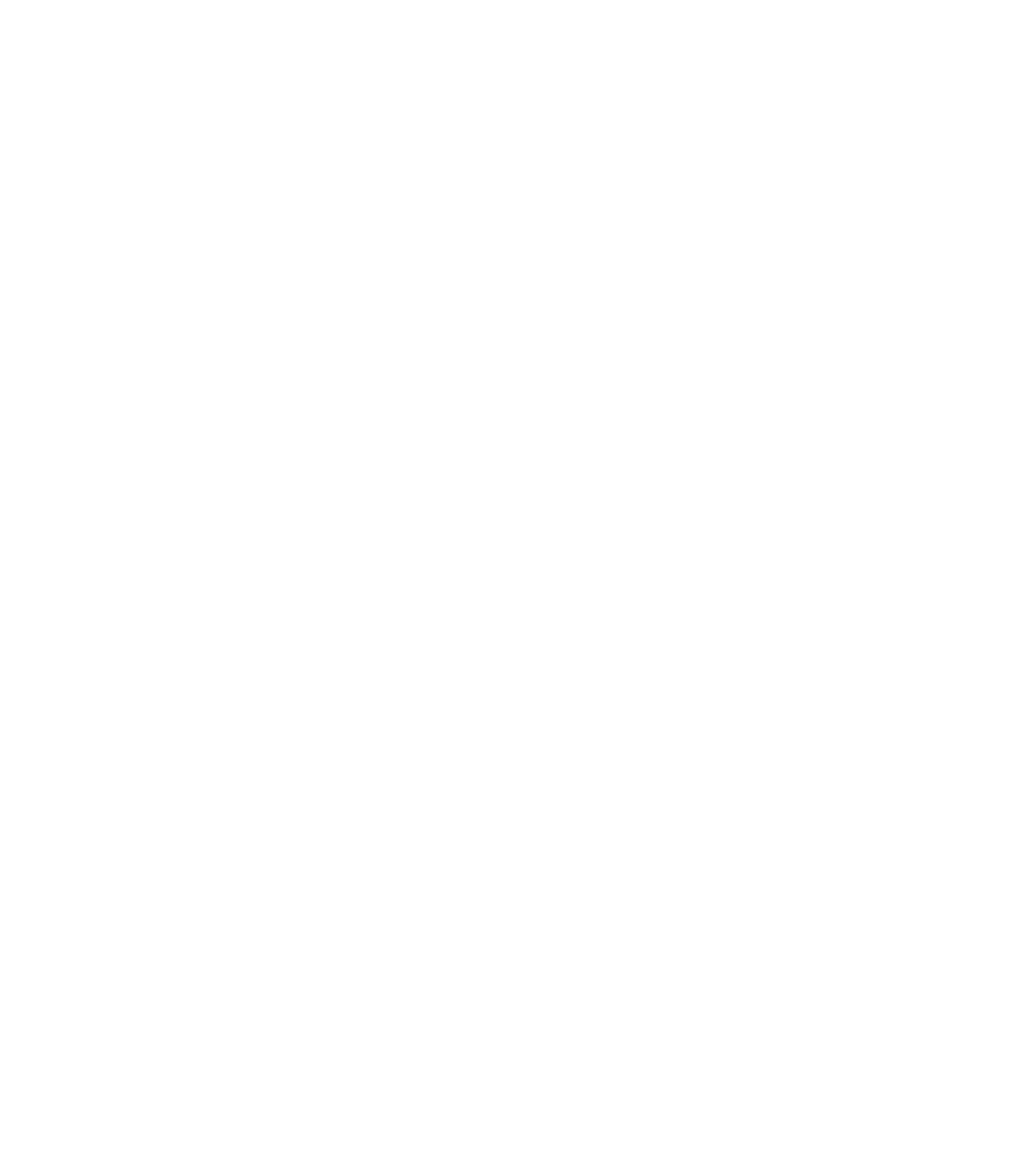
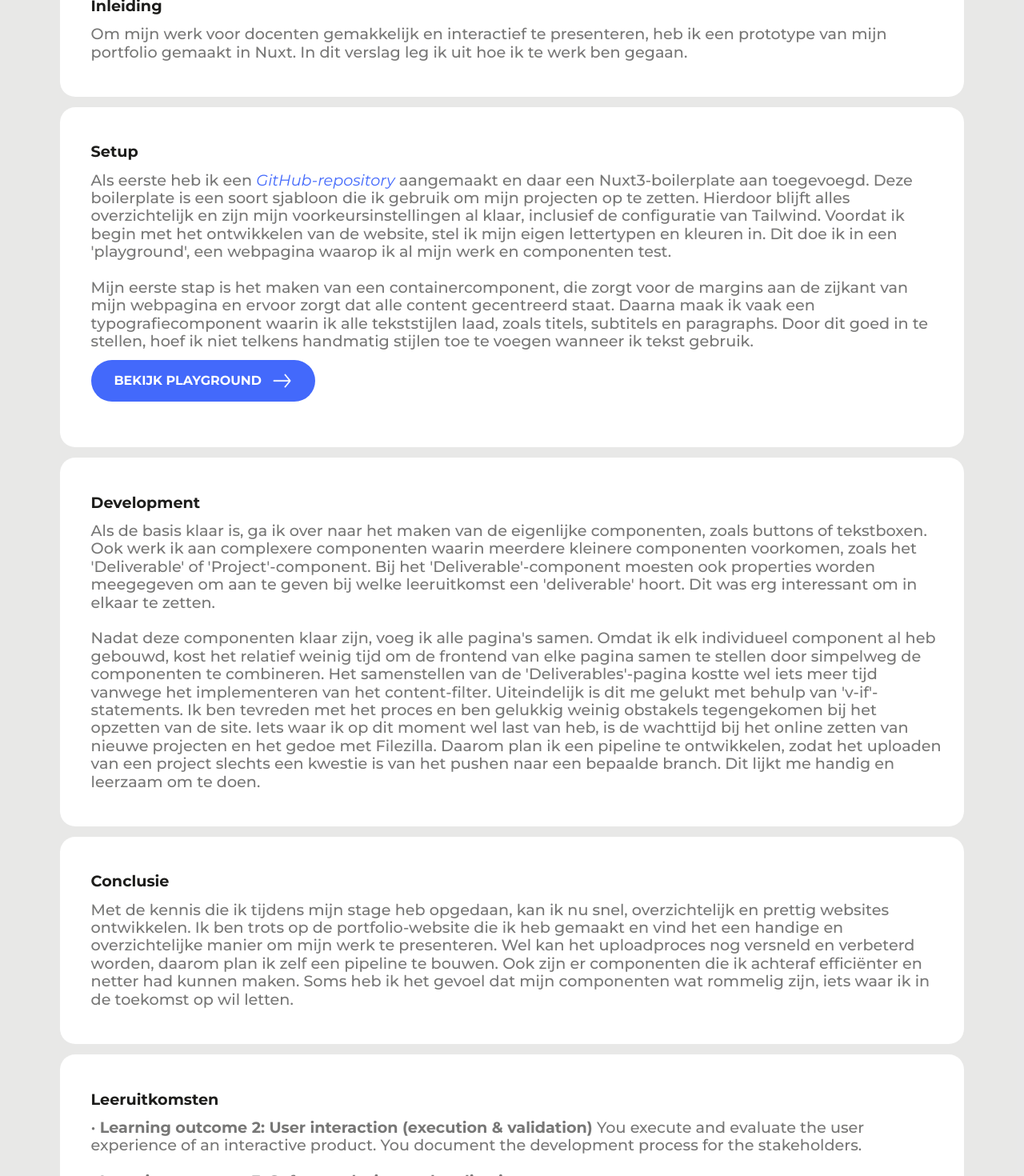
Before and after one commit to metteghijsen/semester6-website, a Nuxt app in the folder frontend/: page /deliverable/developmentwebsite in a window 1280 px wide. Before the commit this address had no page. Shown: the part 300-1770 px from the top of the page at 80% size. Before the commit the page ends 800 px from the top, so only its background shows below. Built offline with nearby package versions, Linux system fonts and the light colour scheme.

Commit message:
Feature: Added portfolio-development deliverable

```diff
--- /dev/null
+++ b/frontend/pages/deliverable/developmentwebsite.vue
@@ -0,0 +1,58 @@
+<template>
+  <div>
+    <UiContainer>
+      <div class="h-full overflow-x-hidden">
+        <LayoutTaskbar />
+        <UiTextbox
+          add-header
+          header="Development Website"
+          title="Inleiding"
+          lo2
+          lo3
+          lo6
+        >
+          Om mijn werk voor docenten gemakkelijk en interactief te presenteren, heb ik een prototype van mijn portfolio gemaakt in Nuxt. In dit verslag leg ik uit hoe ik te werk ben gegaan.
+        </UiTextbox>
+        <UiTextbox
+          title="Setup"
+        >
+          Als eerste heb ik een <a target="_blank" href="https://github.com/metteghijsen/semester6-website" class="text-darkblue100 italic">GitHub-repository</a> aangemaakt en daar een Nuxt3-boilerplate aan toegevoegd. Deze boilerplate is een soort sjabloon die ik gebruik om mijn projecten op te zetten. Hierdoor blijft alles overzichtelijk en zijn mijn voorkeursinstellingen al klaar, inclusief de configuratie van Tailwind. Voordat ik begin met het ontwikkelen van de website, stel ik mijn eigen lettertypen en kleuren in. Dit doe ik in een 'playground', een webpagina waarop ik al mijn werk en componenten test.
+          <br><br>
+          Mijn eerste stap is het maken van een containercomponent, die zorgt voor de margins aan de zijkant van mijn webpagina en ervoor zorgt dat alle content gecentreerd staat. Daarna maak ik vaak een typografiecomponent waarin ik alle tekststijlen laad, zoals titels, subtitels en paragraphs. Door dit goed in te stellen, hoef ik niet telkens handmatig stijlen toe te voegen wanneer ik tekst gebruik.
+          <div class="flex flex-row">
+            <div class="w-max my-2 mr-4">
+              <UiButton
+                label="bekijk playground"
+                primary
+                regular
+                arrow
+                to="/playground/mette"
+                target="_blank"
+              />
+            </div>
+          </div>
+        </UiTextbox>
+
+        <UiTextbox
+          title="Development"
+        >
+          Als de basis klaar is, ga ik over naar het maken van de eigenlijke componenten, zoals buttons of tekstboxen. Ook werk ik aan complexere componenten waarin meerdere kleinere componenten voorkomen, zoals het 'Deliverable' of 'Project'-component. Bij het 'Deliverable'-component moesten ook properties worden meegegeven om aan te geven bij welke leeruitkomst een 'deliverable' hoort. Dit was erg interessant om in elkaar te zetten. <br><br>
+
+          Nadat deze componenten klaar zijn, voeg ik alle pagina's samen. Omdat ik elk individueel component al heb gebouwd, kost het relatief weinig tijd om de frontend van elke pagina samen te stellen door simpelweg de componenten te combineren. Het samenstellen van de 'Deliverables'-pagina kostte wel iets meer tijd vanwege het implementeren van het content-filter. Uiteindelijk is dit me gelukt met behulp van 'v-if'-statements. Ik ben tevreden met het proces en ben gelukkig weinig obstakels tegengekomen bij het opzetten van de site. Iets waar ik op dit moment wel last van heb, is de wachttijd bij het online zetten van nieuwe projecten en het gedoe met Filezilla. Daarom plan ik een pipeline te ontwikkelen, zodat het uploaden van een project slechts een kwestie is van het pushen naar een bepaalde branch. Dit lijkt me handig en leerzaam om te doen.
+        </UiTextbox>
+        <UiTextbox title="Conclusie">
+          Met de kennis die ik tijdens mijn stage heb opgedaan, kan ik nu snel, overzichtelijk en prettig websites ontwikkelen. Ik ben trots op de portfolio-website die ik heb gemaakt en vind het een handige en overzichtelijke manier om mijn werk te presenteren. Wel kan het uploadproces nog versneld en verbeterd worden, daarom plan ik zelf een pipeline te bouwen. Ook zijn er componenten die ik achteraf efficiënter en netter had kunnen maken. Soms heb ik het gevoel dat mijn componenten wat rommelig zijn, iets waar ik in de toekomst op wil letten.
+        </UiTextbox>
+        <UiTextbox title="Leeruitkomsten">
+          • <b> Learning outcome 2: User interaction (execution & validation) </b>
+          You execute and evaluate the user experience of an interactive product. You document the development process for the stakeholders. <br><br>
+          •	<b> Learning outcome 3: Software design and realisation</b> <br>
+          You create & design software with existing components or libraries using predetermined quality criteria and version control. <br><br>
+          •	<b> Learning outcome 6: Personal leadership </b> <br>
+          You methodically reflect on your professional identity and personal development.
+        </UiTextbox>
+      </div>
+    </UiContainer>
+    <SectionsFooter />
+  </div>
+</template>
--- a/frontend/pages/deliverables.vue
+++ b/frontend/pages/deliverables.vue
@@ -131,16 +131,17 @@
             project-type="Personal Project"
           />
 
-          <!-- <UiDeliverable
-            v-if="selectedLo.includes('lo2') || selectedLo.includes('lo3') || selectedLo.length === 0"
+          <UiDeliverable
+            v-if="selectedLo.includes('lo2') || selectedLo.includes('lo3') || selectedLo.includes('lo6') || selectedLo.length === 0"
             lo2
             lo3
-            to="/"
-            deliverable-name="!Development Website (nog niet af)"
+            lo6
+            to="developmentwebsite"
+            deliverable-name="Development Website"
             image-name="developmentwebsite"
-            deliverable-description="In dit document kun je lezen over het proces dat ik heb doorlopen bij het ontwikkelen van mijn portfolio-website. "
+            deliverable-description="In dit document kun je lezen over het proces dat ik heb doorlopen bij het ontwikkelen van het interactieve prototype van mijn portfolio-website. "
             project-type="Personal Project"
-          /> -->
+          />
 
           <!-- <UiDeliverable
             lo6
```
Also changed, not shown: frontend/public/img/deliverables/developmentwebsite.png.
